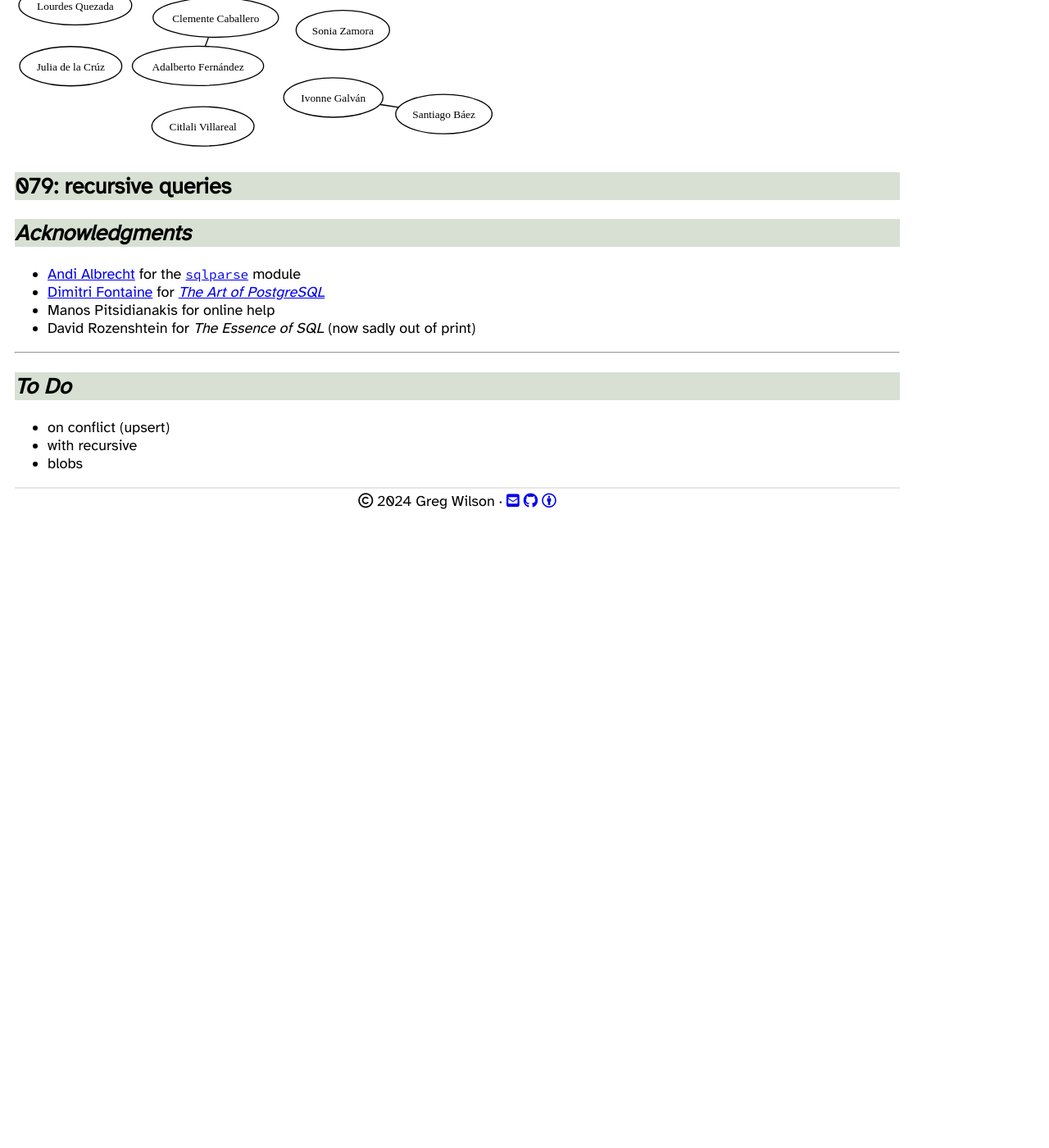
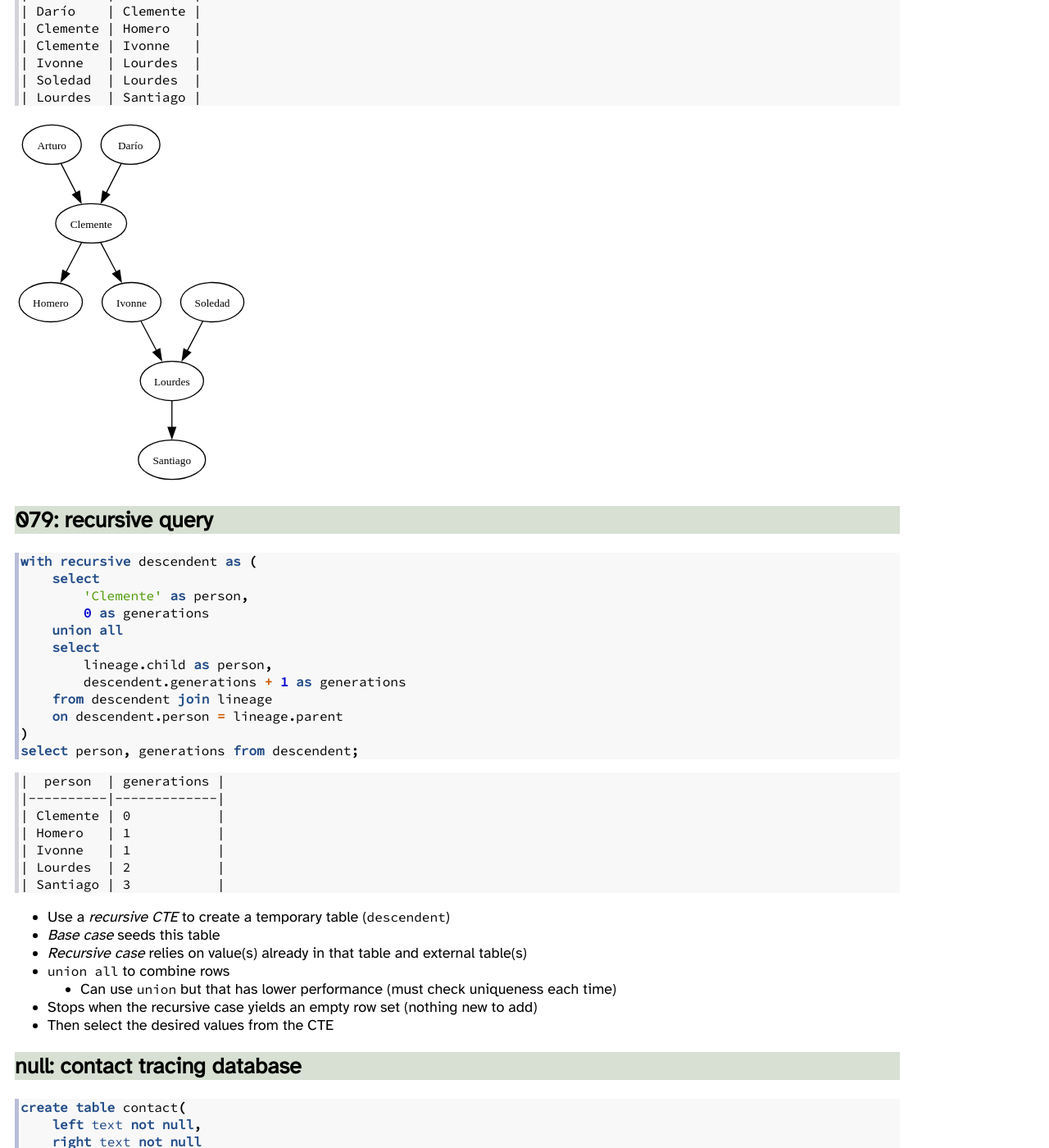
Before and after one commit to gvwilson/sql-tutorial, a Jekyll site: the page built from index.md, in a window 1280 px wide and 1400 px high, scrolled down 45532 px. Shown: the whole window at 82% size. Built offline with Jekyll 4.4.1, drawn with Linux system fonts in a browser that asks for light colours; nearby versions of some CDN libraries; our own code applies the rules of GitHub Pages for plain Markdown files; before the commit the page ends 46162 px from its top, so only the background shows below that; some of the changed text lies outside the part shown.

Commit message:
feat: recursive queries

````diff
--- a/index.md
+++ b/index.md
@@ -2362,20 +2362,98 @@
 | august | 0.5   |
 ```
 
-## null: representing graphs
+## null: represent graphs
+
+```sql
+create table lineage(
+    parent text not null,
+    child text not null
+);
+insert into lineage values
+    ('Arturo', 'Clemente'),
+    ('Darío', 'Clemente'),
+    ('Clemente', 'Homero'),
+    ('Clemente', 'Ivonne'),
+    ('Ivonne', 'Lourdes'),
+    ('Soledad', 'Lourdes'),
+    ('Lourdes', 'Santiago')
+;
+select * from lineage;
+```
+```
+|  parent  |  child   |
+|----------|----------|
+| Arturo   | Clemente |
+| Darío    | Clemente |
+| Clemente | Homero   |
+| Clemente | Ivonne   |
+| Ivonne   | Lourdes  |
+| Soledad  | Lourdes  |
+| Lourdes  | Santiago |
+```
+
+![lineage diagram](./img/lineage.svg)
+
+## 079: recursive query
+
+```sql
+with recursive descendent as (
+    select
+        'Clemente' as person,
+        0 as generations
+    union all
+    select
+        lineage.child as person,
+        descendent.generations + 1 as generations
+    from descendent join lineage
+    on descendent.person = lineage.parent
+)
+select person, generations from descendent;
+```
+```
+|  person  | generations |
+|----------|-------------|
+| Clemente | 0           |
+| Homero   | 1           |
+| Ivonne   | 1           |
+| Lourdes  | 2           |
+| Santiago | 3           |
+```
+
+-   Use a *recursive CTE* to create a temporary table (`descendent`)
+-   *Base case* seeds this table
+-   *Recursive case* relies on value(s) already in that table and external table(s)
+-   `union all` to combine rows
+    -   Can use `union` but that has lower performance (must check uniqueness each time)
+-   Stops when the recursive case yields an empty row set (nothing new to add)
+-   Then select the desired values from the CTE
+
+## null: contact tracing database
 
 ```sql
 create table contact(
     left text not null,
     right text not null
 );
-```
-
--   Represent each pair once, sorted alphabetically
-
-![contact database](./img/contact_tracing.svg)
-
-## 079: recursive queries
+-- read data from CSV files
+select * from contact;
+```
+```
+|         left         |       right        |
+|----------------------|--------------------|
+| Hermelinda Robledo   | Liliana Dueñas     |
+| Liliana Dueñas       | Lucas de la Crúz   |
+| Lucas de la Crúz     | Violeta Rocha      |
+| Marcos Miramontes    | Violeta Rocha      |
+| José Luis Candelaria | Renato Soliz       |
+| Abril Malave         | Alta  Gracia Colón |
+| Abril Malave         | Esther Rangel      |
+| Alta  Gracia Colón   | Esther Rangel      |
+```
+
+![contact diagram](./img/contact_tracing.svg)
+
+## 080: find connected components
 
 ## *Acknowledgments*
 
````
Also changed, not shown: other parts of index.md (+0 -1 lines), img/contact_tracing.svg, img/lineage.svg (added), 3 other files.
